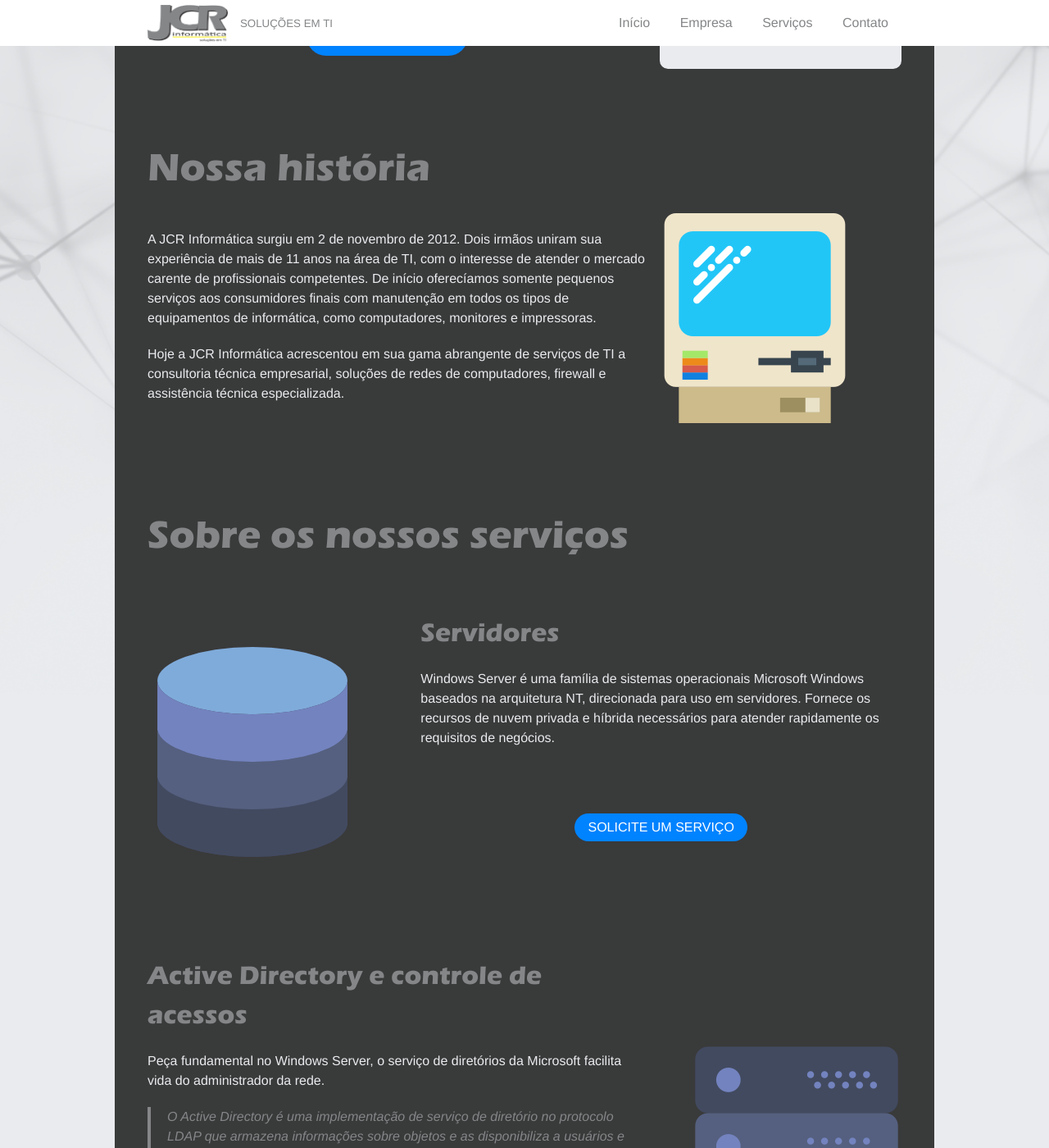
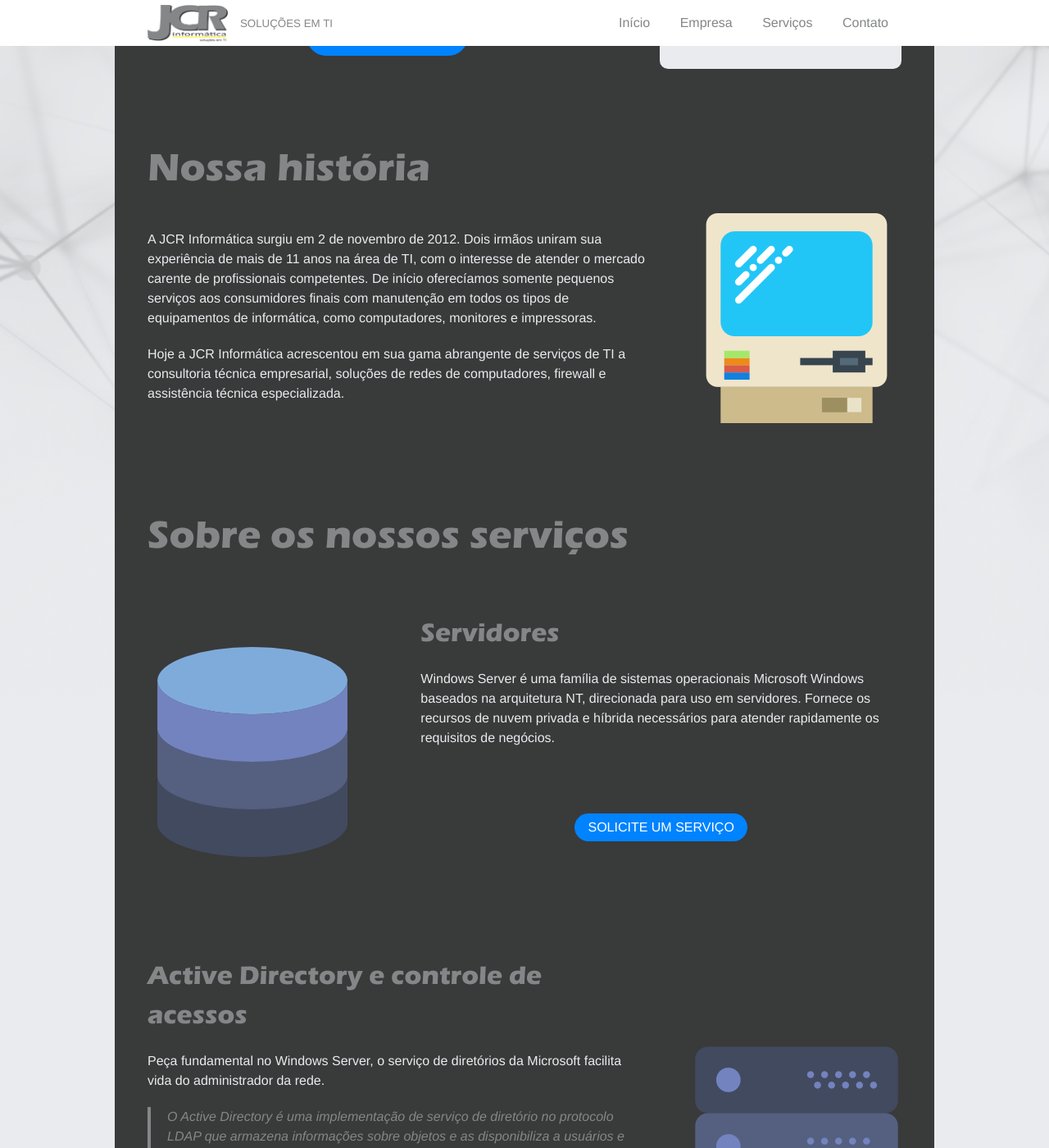
Before and after one commit to JCRInformatica/JCRInformatica.github.io, a Jekyll site: the page built from index.html, in a window 1280 px wide and 1400 px high, scrolled down 769 px. Shown: the whole window at 82% size. Built offline with Jekyll 4.4.1, drawn with Linux system fonts in a browser that asks for light colours.

Commit message:
.float-right

```diff
--- a/_sass/_base.sass
+++ b/_sass/_base.sass
@@ -184,6 +184,12 @@ pre
     margin: $spacing-unit * 2 auto
     text-align: center
 
+.float-left
+    float: left
+.float-right
+    float: right
+
+
 
 +module(btn)
     display: inline-block
--- a/index.html
+++ b/index.html
@@ -71,7 +71,7 @@ sections:
           <p>A JCR Informática surgiu em 2 de novembro de 2012. Dois irmãos uniram sua experiência de mais de 11 anos na área de TI, com o interesse de atender o mercado carente de profissionais competentes. De início oferecíamos somente pequenos serviços aos consumidores finais com manutenção em todos os tipos de equipamentos de informática, como computadores, monitores e impressoras.</p>
           <p>Hoje a JCR Informática acrescentou em sua gama abrangente de serviços de TI a consultoria técnica empresarial, soluções de redes de computadores, firewall e assistência técnica especializada.</p>
         </div>
-        <div data-cell="1of3"><img src="/img/icons/macintosh.png" alt="computador antigo"></div>
+        <div data-cell="1of3"><img src="/img/icons/macintosh.png" alt="computador antigo" class="float-right"></div>
       </div>
     </article>
 
```
